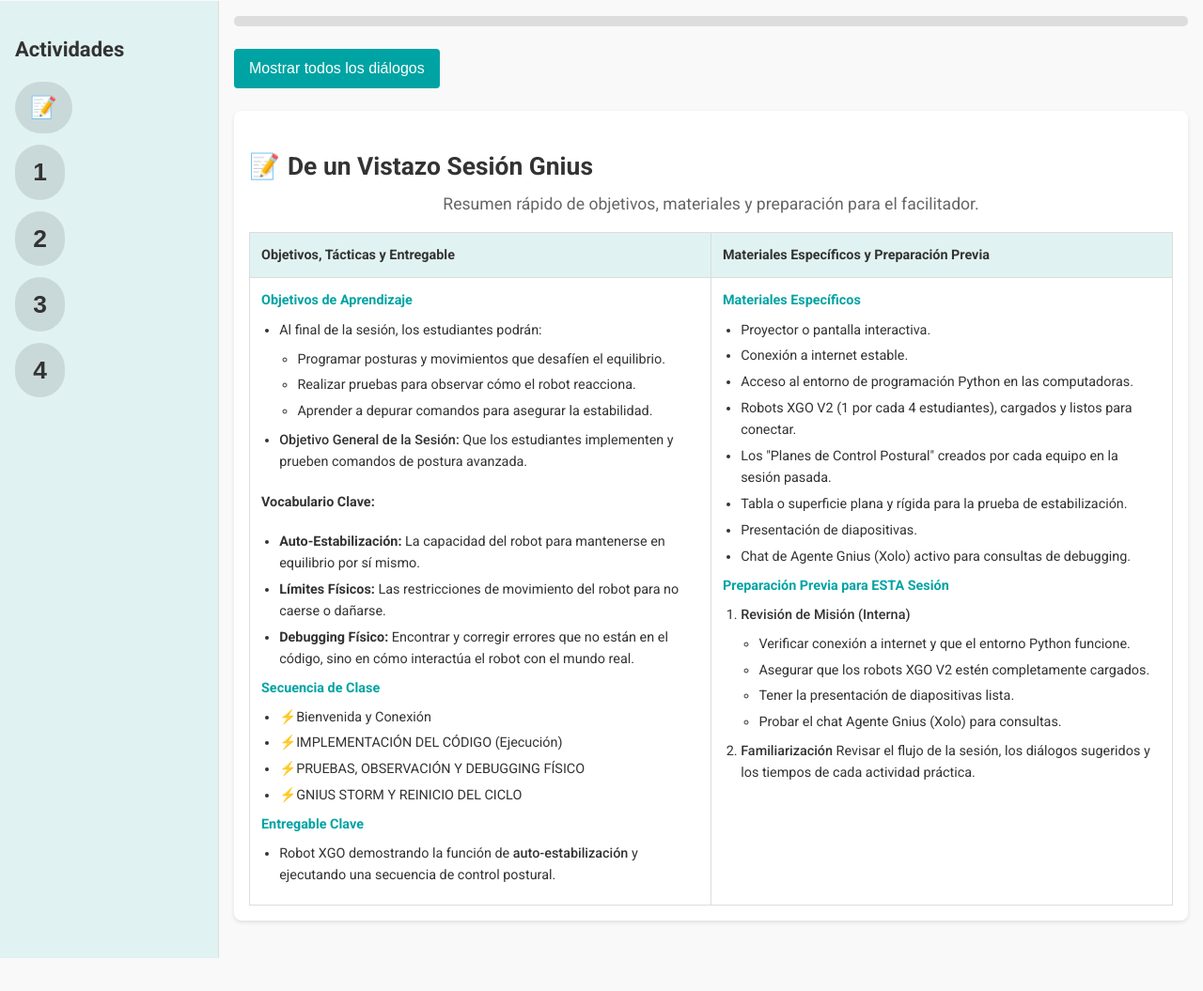
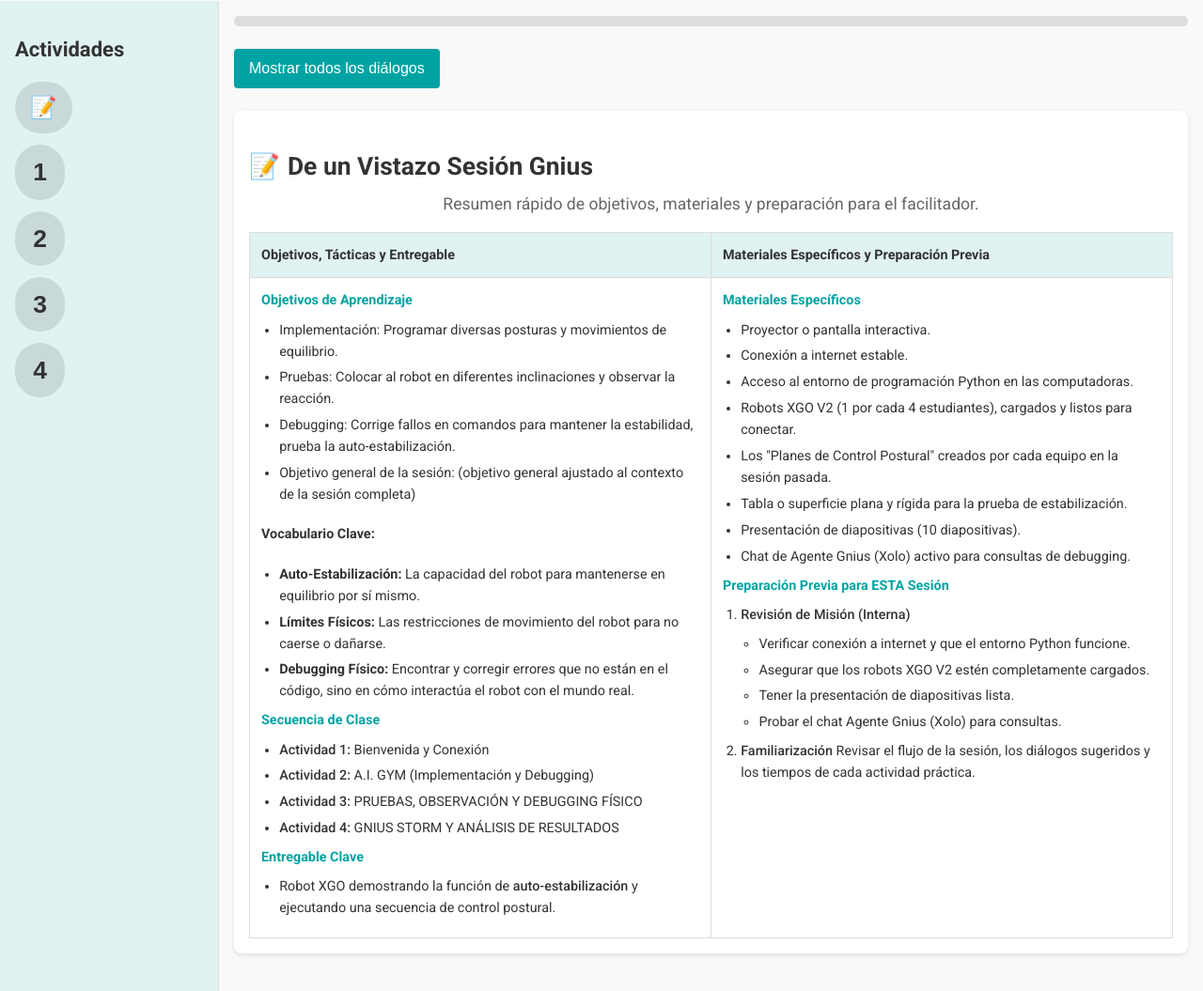
Before and after one commit to Gnius-Club/AIF_P6_MT03B, a plain HTML site: page index.html in a window 1280 px wide. Shown: the part 106-1161 px from the top of the page at 94% size. Before the commit the page ends 1126 px from the top, so only its background shows below. Drawn offline with Linux system fonts and the light colour scheme.

Commit message:
Update index.html

```diff
--- a/index.html
+++ b/index.html
@@ -64,14 +64,10 @@
                                 <td>
                                     <strong>Objetivos de Aprendizaje</strong>
                                     <ul>
-                                        <li>Al final de la sesión, los estudiantes podrán:
-                                            <ul>
-                                                <li>Programar posturas y movimientos que desafíen el equilibrio.</li>
-                                                <li>Realizar pruebas para observar cómo el robot reacciona.</li>
-                                                <li>Aprender a depurar comandos para asegurar la estabilidad.</li>
-                                            </ul>
-                                        </li>
-                                        <li><strong>Objetivo General de la Sesión:</strong> Que los estudiantes implementen y prueben comandos de postura avanzada.</li>
+                                        <li>Implementación: Programar diversas posturas y movimientos de equilibrio.</li>
+                                        <li>Pruebas: Colocar al robot en diferentes inclinaciones y observar la reacción.</li>
+                                        <li>Debugging: Corrige fallos en comandos para mantener la estabilidad, prueba la auto-estabilización.</li>
+                                        <li>Objetivo general de la sesión: (objetivo general ajustado al contexto de la sesión completa)</li>
                                     </ul>
                                      <h4>Vocabulario Clave:</h4>
                                     <ul>
@@ -81,10 +77,10 @@
                                     </ul>
                                     <strong>Secuencia de Clase</strong>
                                     <ul>
-                                        <li>⚡Bienvenida y Conexión</li>
-                                        <li>⚡IMPLEMENTACIÓN DEL CÓDIGO (Ejecución)</li>
-                                        <li>⚡PRUEBAS, OBSERVACIÓN Y DEBUGGING FÍSICO</li>
-                                        <li>⚡GNIUS STORM Y REINICIO DEL CICLO</li>
+                                        <li><strong>Actividad 1:</strong> Bienvenida y Conexión</li>
+                                        <li><strong>Actividad 2:</strong> A.I. GYM (Implementación y Debugging)</li>
+                                        <li><strong>Actividad 3:</strong> PRUEBAS, OBSERVACIÓN Y DEBUGGING FÍSICO</li>
+                                        <li><strong>Actividad 4:</strong> GNIUS STORM Y ANÁLISIS DE RESULTADOS</li>
                                     </ul>
                                     <strong>Entregable Clave</strong>
                                     <ul>
@@ -100,7 +96,7 @@
                                         <li>Robots XGO V2 (1 por cada 4 estudiantes), cargados y listos para conectar.</li>
                                         <li>Los "Planes de Control Postural" creados por cada equipo en la sesión pasada.</li>
                                         <li>Tabla o superficie plana y rígida para la prueba de estabilización.</li>
-                                        <li>Presentación de diapositivas.</li>
+                                        <li>Presentación de diapositivas (10 diapositivas).</li>
                                         <li>Chat de Agente Gnius (Xolo) activo para consultas de debugging.</li>
                                     </ul>
                                     <strong>Preparación Previa para ESTA Sesión</strong>
@@ -154,7 +150,7 @@
             </div>
 
             <div class="activity-card" id="activity-2">
-                <h2>⚡ Actividad 2: IMPLEMENTACIÓN DEL CÓDIGO (Ejecución) ⏰ 13 minutos</h2>
+                <h2>⚡ Actividad 2: A.I. GYM (Implementación y Debugging) ⏰ 13 minutos</h2>
                 <p><strong>Propósito</strong> Poner en práctica el plan creado en la sesión pasada, ejecutando las secuencias de postura en el robot físico y comparando el resultado con lo esperado.</p>
                 <div class="steps">
                     <div class="step-card">
@@ -209,7 +205,7 @@
                             <button type="button" class="collapsible-button">Diálogo Sugerido</button>
                             <div class="collapsible-content">
                                 <p class="dialogue assistant"><strong>Problema:</strong> "El robot se inclina, pero parece que va a caerse o se desactiva."</p>
-                                <p class="dialogue assistant"><strong>Análisis Propio:</strong> "Quizás el ángulo de rotación es demasiado grande."</p>
+                                <p class="dialogue assistant"><strong>Análisis Propio:</strong> "Quizás el <strong>ángulo de rotación</strong> es demasiado grande."</p>
                                 <p class="dialogue assistant"><strong>Consulta a Xolo:</strong> <strong>"Xolo, `body_rotation(['y', 30])` hace que el robot casi se caiga. ¿Cuál es el límite seguro?".</strong></p>
                                 <p class="dialogue assistant"><strong>Sugerencia de Xolo:</strong> "¡Buena pregunta! Los <strong>límites físicos</strong> del robot son importantes. El rango seguro para la rotación del cuerpo suele ser entre -25 y 25 grados. Intenten no pasar de ahí para mantener la <strong>estabilidad</strong>."</p>
                             </div>
@@ -246,7 +242,7 @@
             </div>
 
             <div class="activity-card" id="activity-4">
-                <h2>⚡ Actividad 4: GNIUS STORM Y REINICIO DEL CICLO ⏰ 10 minutos</h2>
+                <h2>⚡ Actividad 4: GNIUS STORM Y ANÁLISIS DE RESULTADOS ⏰ 10 minutos</h2>
                 <p><strong>Propósito</strong> Celebrar los logros, compartir la observación del experimento de estabilización y fomentar la mejora continua.</p>
                 <div class="steps">
                     <div class="step-card">
@@ -269,7 +265,7 @@
                         <div class="collapsible">
                             <button type="button" class="collapsible-button">Diálogo Sugerido</button>
                             <div class="collapsible-content">
-                                <p class="dialogue assistant">¡Vieron la magia de la <strong>IMU</strong> y los <strong>bucles de control</strong>! El robot se mantiene estable gracias a esa 'caja negra'. Ahora que dominan el cuerpo, ¿qué sigue? ¡Usar su brazo! Miren su plan, ¿qué idea de combinación o nuevo movimiento quieren probar en el tiempo que queda? Recuerden alternar quién programa para que todos en el equipo tengan la oportunidad.</p>
+                                <p class="dialogue assistant">¡Vieron la magia de la <strong>IMU</strong> y los <strong>bucles de control</strong>! El robot se mantiene estable gracias a esa 'caja negra'. Ahora que dominan el cuerpo, ¿qué sigue? ¡Usar su <strong>brazo</strong>! Miren su plan, ¿qué idea de combinación o nuevo movimiento quieren probar en el tiempo que queda? Recuerden alternar quién programa para que todos en el equipo tengan la oportunidad.</p>
                             </div>
                         </div>
                     </div>
```
